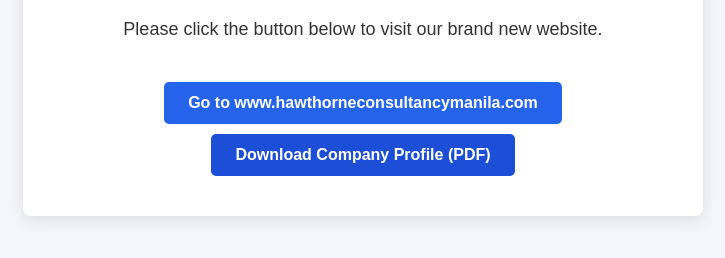
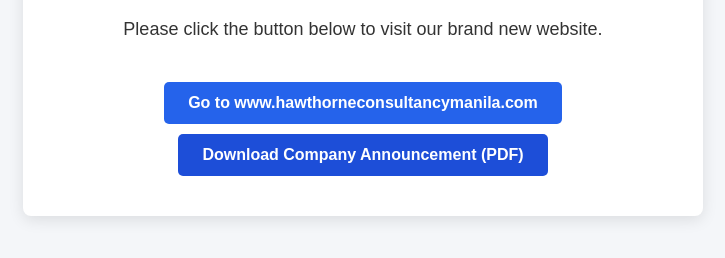
Before and after one commit to ritaeloisacorpuz/cavant-landing-page, a plain HTML site: page index.html in a window 1280 px wide. Shown: the part 238-496 px from the top of the page, without its empty margins (277-1002 px from the left). Drawn offline with Linux system fonts and the light colour scheme.

Commit message:
Update index.html

```diff
--- a/index.html
+++ b/index.html
@@ -41,7 +41,7 @@
         <p>Cavant Consultancy has been officially closed. In its place stands www.hawthorneconsultancymanila.com , visit us in our new website.</p>
         <p>Please click the button below to visit our brand new website.</p>
         <a href="https://www.hawthorneconsultancymanila.com" class="btn">Go to www.hawthorneconsultancymanila.com</a>
-        <a href="Corporate Announcement Cavant Closure.pdf" download class="btn" style="background-color: #1d4ed8; margin-top: 10px; display: inline-block;">Download Company Profile (PDF)</a>
+        <a href="Corporate Announcement Cavant Closure.pdf" download class="btn" style="background-color: #1d4ed8; margin-top: 10px; display: inline-block;">Download Company Announcement (PDF)</a>
     </div>
 </body>
 </html>
```
